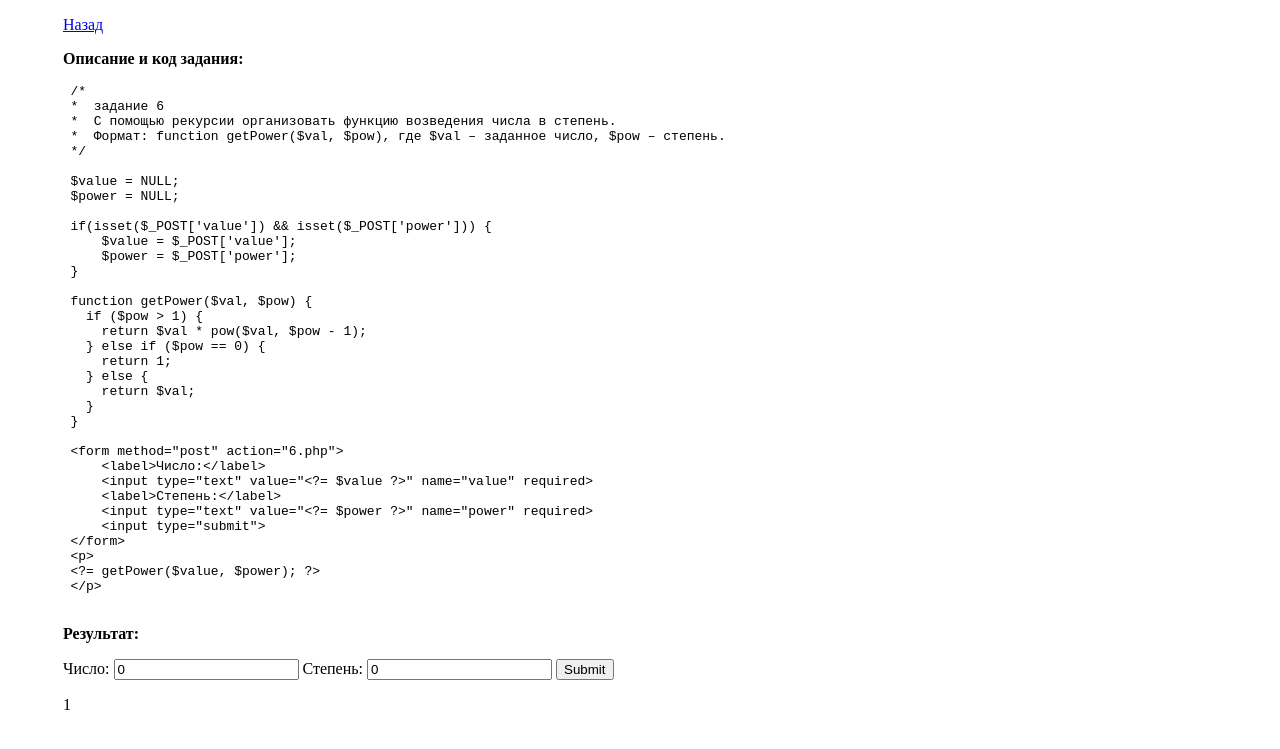
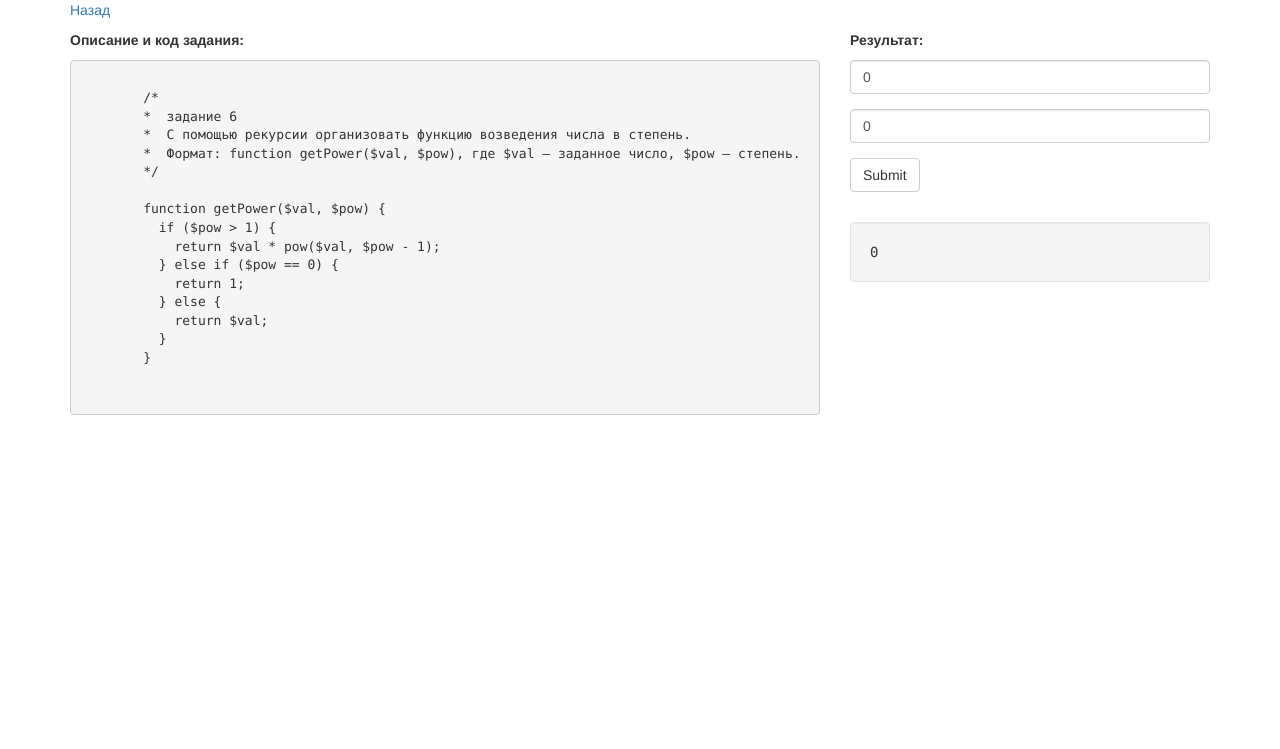
Before and after one commit to sunafajro/PHP1, a PHP site: page /lesson02/6.php in a window 1280 px wide. Shown: the top 749 px of the page. Run offline with PHP 8.4, Linux system fonts and the light colour scheme.

Commit message:
финальные доработки оформления по заданиям второго урока

```diff
--- a/lesson02/6.php
+++ b/lesson02/6.php
@@ -1,30 +1,30 @@
 <!DOCTYPE html>
+<html lang="ru">
     <head>
-        <meta http-equiv=Content-Type content="text/html;charset=UTF-8">
+        <meta charset="utf-8">
+        <meta http-equiv="X-UA-Compatible" content="IE=edge">
+        <meta name="viewport" content="width=device-width, initial-scale=1">
         <title>Задание 6</title>
-        <style>
-        .margin-left {
-            margin-left: 55px;
-        }
-        </style>
+        <link rel="stylesheet" href="https://maxcdn.bootstrapcdn.com/bootstrap/3.3.7/css/bootstrap.min.css" integrity="sha384-BVYiiSIFeK1dGmJRAkycuHAHRg32OmUcww7on3RYdg4Va+PmSTsz/K68vbdEjh4u" crossorigin="anonymous">
+        <link href="../style.css" rel="stylesheet">
     </head>
     <body>
-        <p class="margin-left"><a href="index.php">Назад</a></p>
-        <p class="margin-left"><b>Описание и код задания:</b></p>
+    <div class="container">
+        <div class="row">
+            <div class="col-sm-12">
+                <p><a href="index.php">Назад</a></p>
+            </div>
+        </div>
+        <div class="row">
+            <div class="col-sm-8">
+            <p><b>Описание и код задания:</b></p>
     <pre>
+    <code>
         /*
         *  задание 6
         *  С помощью рекурсии организовать функцию возведения числа в степень.
         *  Формат: function getPower($val, $pow), где $val – заданное число, $pow – степень.
         */
-
-        $value = NULL;
-        $power = NULL;
-
-        if(isset($_POST['value']) && isset($_POST['power'])) {
-            $value = $_POST['value'];
-            $power = $_POST['power'];
-        }
 
         function getPower($val, $pow) {
           if ($pow > 1) {
@@ -35,28 +35,21 @@
             return $val;
           }
         }
-
-        &lt;form method="post" action="6.php"&gt;
-            &lt;label&gt;Число:&lt;/label&gt;
-            &lt;input type="text" value="&lt;?= $value ?&gt;" name="value" required&gt;
-            &lt;label&gt;Степень:&lt;/label&gt;
-            &lt;input type="text" value="&lt;?= $power ?&gt;" name="power" required&gt;
-            &lt;input type="submit"&gt;
-        &lt;/form&gt;
-        &lt;p&gt;
-        &lt;?= getPower($value, $power); ?&gt;
-        &lt;/p&gt;
+    </code>
     </pre>
-
-        <p class="margin-left"><b>Результат:</b></p>
+            </div>
+            <div class="col-sm-4">
+                <p><b>Результат:</b></p>
                 <?php
 
                 $value = 0;
                 $power = 0;
+                $result = 0;
 
                 if(isset($_POST['value']) && isset($_POST['power'])) {
                     $value = $_POST['value'];
                     $power = $_POST['power'];
+                    $result = getPower($value, $power);
                 }
 
                 function getPower($val, $pow) {
@@ -70,15 +63,22 @@
                 }
                 ?>
 
-		<form class="margin-left" method="post" action="6.php">
-			<label>Число:</label>
-            <input type="text" value="<?= $value ?>" name="value" required>
-			<label>Степень:</label>
-			<input type="text" value="<?= $power ?>" name="power" required>
-            <input type="submit">
+                <form method="post" action="./6.php">
+                    <div class="form-group">
+                        <input type="text" value="<?= $value ?>" name="value" class="form-control" placeholder="Введите число" required>
+                    </div>
+                    <div class="form-group">
+                        <input type="text" value="<?= $power ?>" name="power" class="form-control" placeholder="Введите степень" required>
+                    </div>
+                    <input type="submit" class="btn btn-default">
                 </form>
-		<p class="margin-left">
-        <?= getPower($value, $power); ?>
-        </p>
+                <?php if($result !== NULL): ?>
+                <div class="well margin-top">
+                    <samp><?= $result ?></samp>
+                </div>
+                <?php endif ?>
+                </div>
+            </div>
+        </div>
     </body>
 </html>
```
Also changed, not shown: lesson02/3.php (+1 -12 lines), lesson02/4.php (+8 -20 lines), lesson02/7.php (+70 -71 lines). Lines whose indentation alone changed are shown as unchanged.
